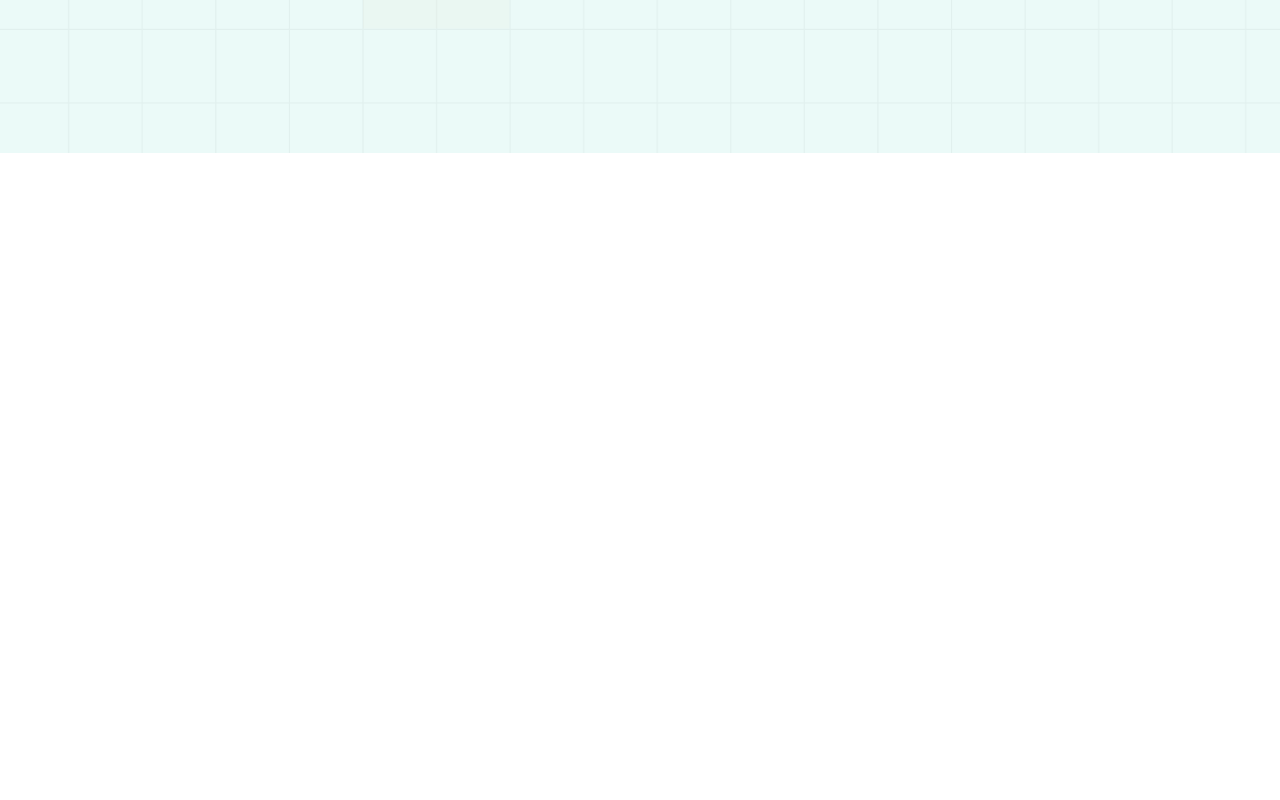
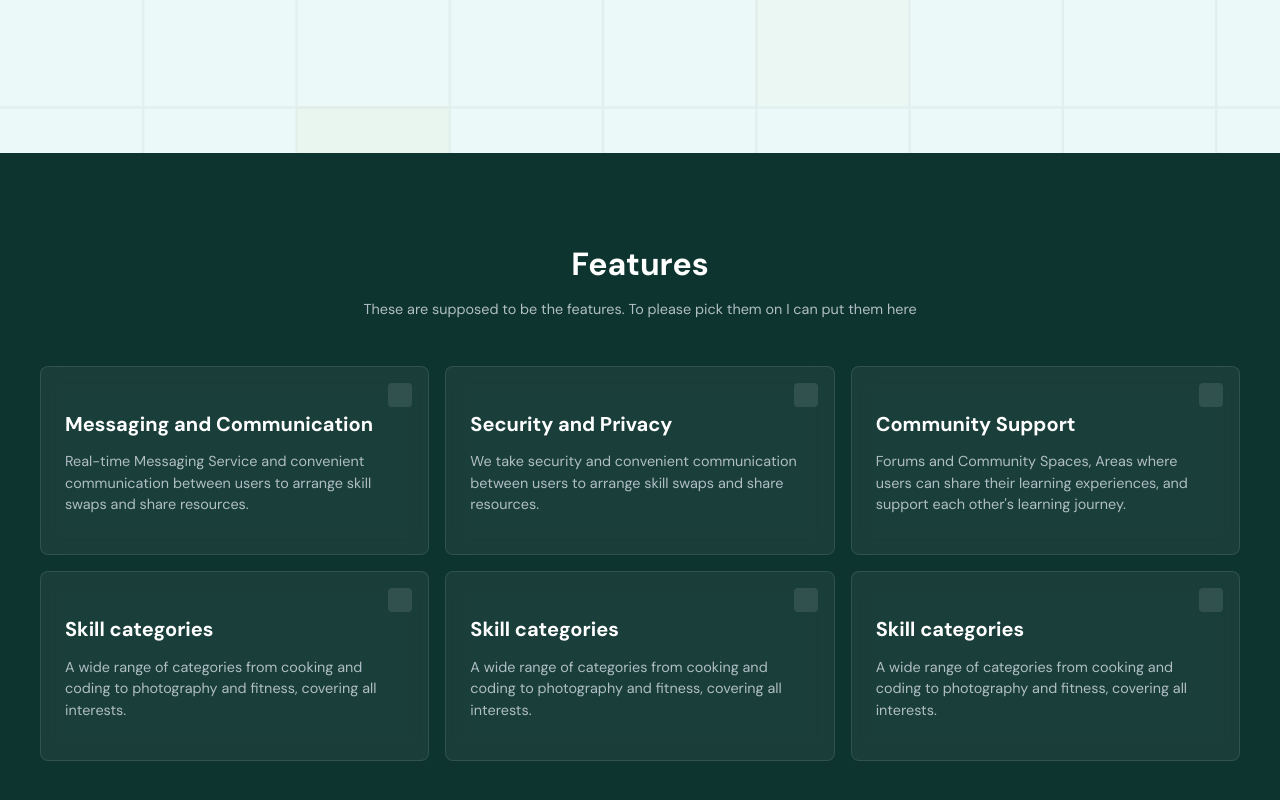
Before and after one commit to y-noah0/skillswap, a React (Vite) app in the folder frontend/: page / in a window 1280 px wide. Shown: the part 558-1358 px from the top of the page. Before the commit the page ends 800 px from the top, so only its background shows below. Built offline with nearby package versions, Linux system fonts and the light colour scheme.

Commit message:
featuers page but unfineshed

```diff
--- a/frontend/src/App.jsx
+++ b/frontend/src/App.jsx
@@ -4,17 +4,22 @@ import Hero from "./Components/Hero/Hero";
 import Login from "./Components/Auth/Login/Login";
 import SignUp from "./Components/Auth/signUp/SignUp";
 import "./App.css";
+import Features from "./pages/Features/Features";
 
 function App() {
   return (
     <>
       <Navigation />
       <Routes>
-        <Route path="/" element={
-          <div className="top">
-            <Hero />
-          </div>
-        } />
+        <Route
+          path="/"
+          element={
+            <div className="top">
+              <Hero />
+              <Features />
+            </div>
+          }
+        />
         <Route path="/login" element={<Login />} />
         <Route path="/signup" element={<SignUp />} />
       </Routes>
--- /dev/null
+++ b/frontend/src/pages/Features/Features.jsx
@@ -0,0 +1,52 @@
+import React from 'react';
+import styles from './Features.module.css';
+
+const Features = () => {
+  const features = [
+    {
+      title: "Messaging and Communication",
+      description: "Real-time Messaging Service and convenient communication between users to arrange skill swaps and share resources."
+    },
+    {
+      title: "Security and Privacy",
+      description: "We take security and convenient communication between users to arrange skill swaps and share resources."
+    },
+    {
+      title: "Community Support",
+      description: "Forums and Community Spaces, Areas where users can share their learning experiences, and support each other's learning journey."
+    },
+    {
+      title: "Skill categories",
+      description: "A wide range of categories from cooking and coding to photography and fitness, covering all interests."
+    },
+    {
+      title: "Skill categories",
+      description: "A wide range of categories from cooking and coding to photography and fitness, covering all interests."
+    },
+    {
+      title: "Skill categories",
+      description: "A wide range of categories from cooking and coding to photography and fitness, covering all interests."
+    }
+  ];
+
+  return (
+    <div className={styles.featuresContainer}>
+      <div className={styles.header}>
+        <h2>Features</h2>
+        <p>These are supposed to be the features. To please pick them on I can put them here</p>
+      </div>
+
+      <div className={styles.featuresGrid}>
+        {features.map((feature, index) => (
+          <div key={index} className={styles.featureCard}>
+            <div className={styles.iconPlaceholder}></div>
+            <h3>{feature.title}</h3>
+            <p>{feature.description}</p>
+          </div>
+        ))}
+      </div>
+    </div>
+  );
+};
+
+export default Features;
--- /dev/null
+++ b/frontend/src/pages/Features/Features.module.css
@@ -0,0 +1,82 @@
+.featuresContainer {
+    background: #0E3430;
+    padding: 4rem 2rem;
+    color: white;
+  }
+
+  .header {
+    text-align: center;
+    margin-bottom: 3rem;
+  }
+
+  .header h2 {
+    font-size: 2rem;
+    margin-bottom: 0.5rem;
+  }
+
+  .header p {
+    color: #B0BEC5;
+    font-size: 0.9rem;
+  }
+
+  .featuresGrid {
+    display: flex;
+    flex-wrap: wrap;
+    justify-content: center;
+    gap: 1rem;
+    max-width: 1200px;
+    margin: 0 auto;
+  }
+
+  .featureCard {
+    flex: 1 1 300px;
+  }
+
+  .featureCard {
+    background: #FFFFFF0D;
+
+    border: 1px solid rgba(255, 255, 255, 0.1);
+    border-radius: 0.5rem;
+    padding: 1.5rem;
+    position: relative;
+    backdrop-filter: blur(10px);
+  }
+
+  .iconPlaceholder {
+    width: 24px;
+    height: 24px;
+    background-color: rgba(255, 255, 255, 0.1);
+    border-radius: 4px;
+    margin-bottom: 1rem;
+    position: absolute;
+    top: 1rem;
+    right: 1rem;
+  }
+
+  .featureCard h3 {
+    font-size: 1.25rem;
+    margin-bottom: 0.75rem;
+    color: white;
+  }
+
+  .featureCard p {
+    color: #B0BEC5;
+    font-size: 0.9rem;
+    line-height: 1.5;
+  }
+
+  @media (max-width: 1024px) {
+    .featuresGrid {
+      grid-template-columns: repeat(2, 1fr);
+    }
+  }
+
+  @media (max-width: 640px) {
+    .featuresGrid {
+      grid-template-columns: 1fr;
+    }
+
+    .featuresContainer {
+      padding: 2rem 1rem;
+    }
+  }
```
